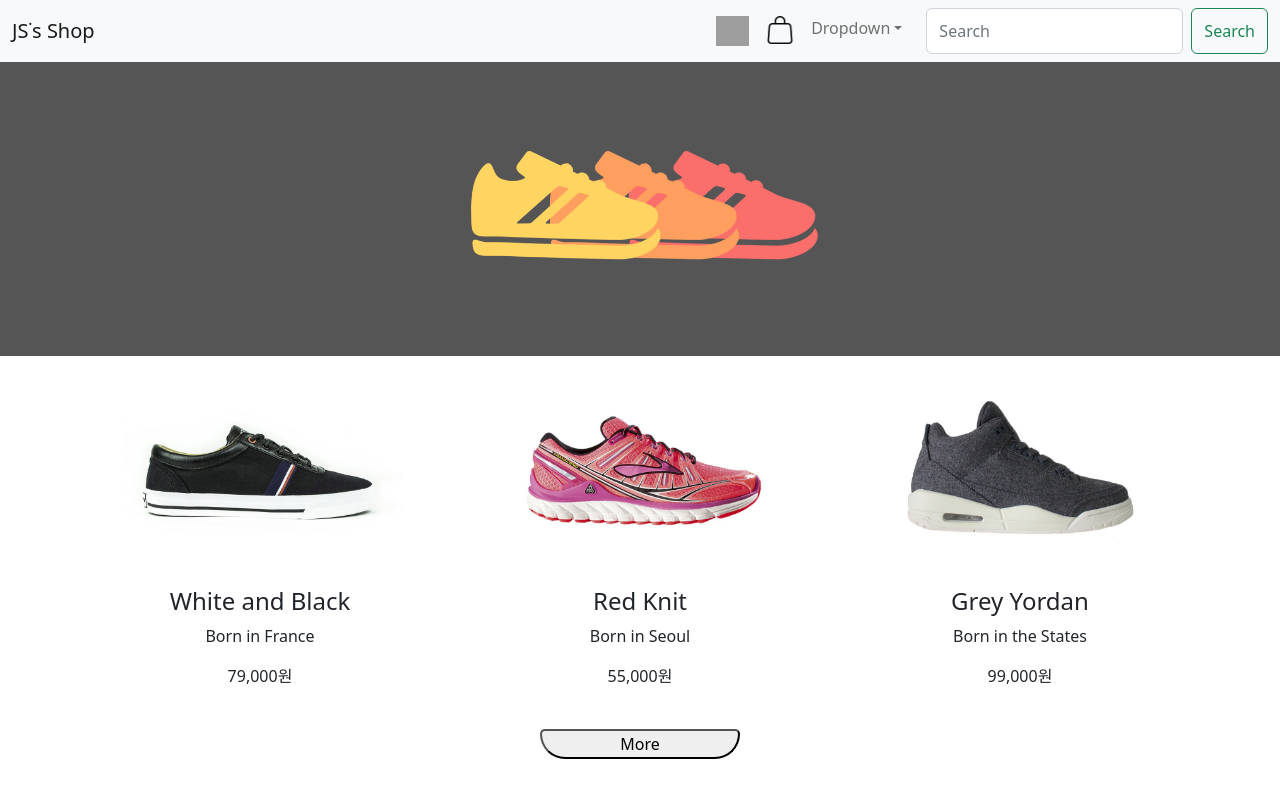
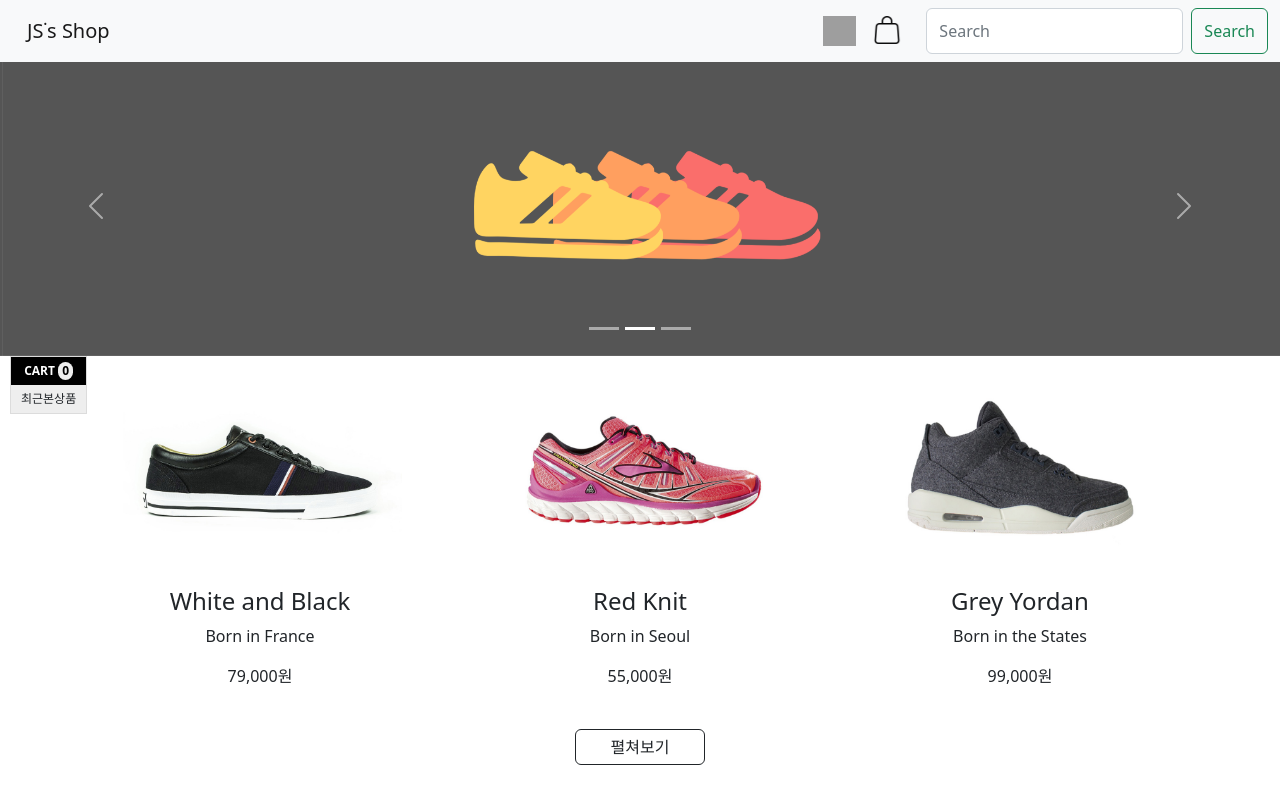
Before and after one commit to poyrison/JSshop, a React (Create React App) app: page / in a window 1280 px wide. Built offline with nearby package versions, Linux system fonts and the light colour scheme; grey boxes are pictures that could not be loaded.

Commit message:
최근 본 상품 UI 추가

```diff
--- a/src/App.css
+++ b/src/App.css
@@ -1,3 +1,7 @@
+body {
+  box-sizing: border-box;
+}
+
 .App {
   margin: 0;
   height: 100%;
@@ -13,8 +17,50 @@
   transition: opacity 0.5s;
 }
 
+.main-carousel {
+  z-index: -1;
+}
+
 .navbar {
   text-align: left;
+}
+
+.recent-item-box {
+  position: fixed;
+  left: 10px;
+  border: 1px solid #dcdcdc;
+  background-color: #eee;
+  display: flex;
+  z-index: 1;
+  flex-direction: column;
+}
+
+.recent-title {
+  padding: 5px 10px;
+  margin: 0;
+  font-size: 12px;
+}
+
+#recent-title-cart {
+  background-color: black;
+  color: white;
+  font-weight: bold;
+  cursor: pointer;
+}
+
+#recent-title-cart-num {
+  display: inline-block;
+  background-color: #eee;
+  color: black;
+  border-radius: 30px;
+  width: 15px;
+  height: 18px;
+}
+
+.recent-item {
+  padding: 10px 20px;
+  width: 20px;
+  height: 20px;
 }
 
 .main-bg {
@@ -22,6 +68,11 @@
   background-image: url("./../public/img/bg.png");
   background-size: cover;
   background-position: center;
+}
+
+#main-more-btn {
+  padding: 5px 35px;
+  margin-bottom: 30px;
 }
 
 .detail-body {
@@ -35,7 +86,11 @@
   left: 50%;
   transform: translate(-50%, 0);
   flex: 1;
-  margin-top: 10px;
+  margin-top: 30px;
+}
+
+.detail-tab {
+  padding: 20px;
 }
 
 .alert-icon {
@@ -43,6 +98,15 @@
   height: 22px;
   width: 22px;
   margin-right: 10px;
+}
+
+.item {
+  width: 80%;
+}
+
+.item:hover {
+  transform: scale(0.9);
+  transition: transform 0.5s;
 }
 
 .itemLine {
--- a/src/App.js
+++ b/src/App.js
@@ -9,21 +9,25 @@
 import Items from "./items.js";
 import Detail from "./routes/Detail.js";
 import Cart from "./routes/Cart.js";
+import Alert_icon from "./routes/Alert_icon.js";
+import Recent_item from "./routes/Recent_item.js";
 
 import Nav from "react-bootstrap/Nav";
 import Navbar from "react-bootstrap/Navbar";
-import NavDropdown from "react-bootstrap/NavDropdown";
 import Container from "react-bootstrap/Container";
 import Form from "react-bootstrap/Form";
 import Offcanvas from "react-bootstrap/Offcanvas";
-import Alert from "react-bootstrap/Alert";
-import Button from "react-bootstrap/Button";
+import Alert_b from "react-bootstrap/Alert";
+import Button_b from "react-bootstrap/Button";
+import Carousel from "react-bootstrap/Carousel";
+
+import Button_m from "@mui/material/Button";
 
 import Backdrop from "@mui/material/Backdrop";
 import CircularProgress from "@mui/material/CircularProgress";
 
 const MoreBtn = styled.button`
-  border-radius: 5px 5px 25px 25px;
+  border: 1px solid;
   width: 200px;
   margin-bottom: 30px;
 `;
@@ -31,8 +35,9 @@
 const MoreBtnAlert = styled.div`
   width: 50%;
   position: fixed;
+  display: flex;
   left: 50%;
-  top: 50%;
+  top: 45%;
   transform: translate(-50%, 0);
 `;
 
@@ -41,6 +46,7 @@
   const [dataClick, setDataClick] = useState(2);
   const [loadingIcon, setLoadingIcon] = useState(false);
   const [textAlert, setTextAlert] = useState(false);
+  const [alertFadeEnd, setAlertFadeEnd] = useState("");
 
   const BASKET_ITEM = useSelector((state) => state.item);
 
@@ -54,11 +60,24 @@
   useEffect(() => {
     const alertTimer = setTimeout(() => {
       setTextAlert(false);
-    }, 2000);
+    }, 3000);
     return () => {
       clearTimeout(alertTimer);
     };
   }, [textAlert]);
+
+  useEffect(() => {
+    const timer = setTimeout(() => {
+      setAlertFadeEnd("");
+    }, 2000);
+    return () => {
+      clearTimeout(timer);
+    };
+  }, [alertFadeEnd]);
+
+  useEffect(() => {
+    localStorage.setItem("watched", JSON.stringify([]));
+  });
 
   return (
     <div className="App">
@@ -78,7 +97,7 @@
                 onClick={() => {
                   navigate("/");
                 }}
-                style={{ cursor: "pointer" }}
+                style={{ cursor: "pointer", marginLeft: "15px" }}
               >
                 JS˙s Shop
               </Navbar.Brand>
@@ -128,21 +147,6 @@
                         <div className="cartItemsNum">{BASKET_ITEM.length}</div>
                       )}
                     </Nav.Link>
-                    <NavDropdown
-                      title="Dropdown"
-                      id={`offcanvasNavbarDropdown-expand-${expand}`}
-                    >
-                      <NavDropdown.Item href="#action3">
-                        Action
-                      </NavDropdown.Item>
-                      <NavDropdown.Item href="#action4">
-                        Another action
-                      </NavDropdown.Item>
-                      <NavDropdown.Divider />
-                      <NavDropdown.Item href="#action5">
-                        Something else here
-                      </NavDropdown.Item>
-                    </NavDropdown>
                   </Nav>
                   <Form className="d-flex">
                     <Form.Control
@@ -151,7 +155,7 @@
                       className="me-2"
                       aria-label="Search"
                     />
-                    <Button variant="outline-success">Search</Button>
+                    <Button_b variant="outline-success">Search</Button_b>
                   </Form>
                 </Offcanvas.Body>
               </Navbar.Offcanvas>
@@ -165,12 +169,28 @@
           path="/"
           element={
             <>
-              <div className="main-bg" />
+              <Carousel className="main-carousel">
+                <Carousel.Item>
+                  <div className="main-bg" />
+                </Carousel.Item>
+                <Carousel.Item>
+                  <div className="main-bg" />
+                </Carousel.Item>
+                <Carousel.Item>
+                  <div className="main-bg" />
+                </Carousel.Item>
+              </Carousel>
+              <Recent_item useNavigate={useNavigate} />
               <MoreBtnAlert>
                 {textAlert === true ? (
-                  <Alert variant={"warning"}>
+                  <Alert_b
+                    variant={"warning"}
+                    className={`start ${alertFadeEnd}`}
+                    style={{ flex: 1 }}
+                  >
+                    <Alert_icon />
                     <b>{`마지막 상품입니다.`}</b>
-                  </Alert>
+                  </Alert_b>
                 ) : null}
               </MoreBtnAlert>
               <Backdrop
@@ -183,7 +203,9 @@
                 <CircularProgress color="inherit" />
               </Backdrop>
               <Items shoes={shoes} navigate={navigate} gridStyle={gridStyle} />
-              <MoreBtn
+              <Button_b
+                id="main-more-btn"
+                variant="outline-dark"
                 onClick={() => {
                   setLoadingIcon(true);
                   setDataClick(dataClick + 1);
@@ -194,16 +216,23 @@
                     .then((result) => {
                       const newShoes = [...shoes, ...result.data];
                       setShoes(newShoes);
-                      setLoadingIcon(false);
+                      setTimeout(() => {
+                        setLoadingIcon(false);
+                      }, 300);
                     })
                     .catch(() => {
-                      setLoadingIcon(false);
+                      setTimeout(() => {
+                        setLoadingIcon(false);
+                      }, 300);
                       setTextAlert(true);
+                      setTimeout(() => {
+                        setAlertFadeEnd("end");
+                      }, 10);
                     });
                 }}
               >
-                More
-              </MoreBtn>
+                펼쳐보기
+              </Button_b>
             </>
           }
         />
@@ -228,7 +257,7 @@
               <div className="err-page">
                 <div className="err-page-child">⚠</div>
                 <h1 className="err-page-child">알 수 없는 페이지입니다.</h1>
-                <Button
+                <Button_b
                   className="err-page-child"
                   onClick={() => {
                     navigate(-1);
@@ -236,7 +265,7 @@
                   variant="info"
                 >
                   이전 페이지로
-                </Button>
+                </Button_b>
               </div>
             </>
           }
--- a/src/items.js
+++ b/src/items.js
@@ -19,9 +19,9 @@
               <img
                 // public 폴더에 img를 두고 사용할 때의 권장 방법
                 src={process.env.PUBLIC_URL + `/img/shoes${i}.jpg`}
-                style={{ width: "80%" }}
                 alt={`${shoes[i].title}`}
                 title={`${shoes[i].title}`}
+                className="item"
               />
               <h4 style={{ marginTop: "20px" }}>{shoes[i].title}</h4>
               <p>{shoes[i].content}</p>
--- /dev/null
+++ b/src/routes/Alert_icon.js
@@ -0,0 +1,17 @@
+function Alert_icon() {
+  return (
+    <>
+      <svg
+        className="MuiSvgIcon-root MuiSvgIcon-fontSizeInherit css-1cw4hi4 alert-icon"
+        focusable="false"
+        aria-hidden="true"
+        viewBox="0 0 24 24"
+        data-testid="SuccessOutlinedIcon"
+      >
+        <path d="M20,12A8,8 0 0,1 12,20A8,8 0 0,1 4,12A8,8 0 0,1 12,4C12.76,4 13.5,4.11 14.2, 4.31L15.77,2.74C14.61,2.26 13.34,2 12,2A10,10 0 0,0 2,12A10,10 0 0,0 12,22A10,10 0 0, 0 22,12M7.91,10.08L6.5,11.5L11,16L21,6L19.59,4.58L11,13.17L7.91,10.08Z"></path>
+      </svg>
+    </>
+  );
+}
+
+export default Alert_icon;
--- a/src/routes/Detail_nav.js
+++ b/src/routes/Detail_nav.js
@@ -22,7 +22,7 @@
   }, [tabState]);
 
   return (
-    <div className={`start ${tabFade}`}>
+    <div className={`start ${tabFade} detail-tab`}>
       {
         [<div>상세설명인것</div>, <div>리뷰인것</div>, <div>Q&A인것</div>][
           tabState
--- /dev/null
+++ b/src/routes/Recent_item.js
@@ -0,0 +1,27 @@
+function Recent_item({ useNavigate }) {
+  const navigate = useNavigate();
+  return (
+    <>
+      <div className="recent-item-box">
+        <p
+          className="recent-title"
+          id="recent-title-cart"
+          onClick={() => {
+            navigate("/cart");
+          }}
+        >
+          CART <div id="recent-title-cart-num">0</div>
+        </p>
+        <p className="recent-title">최근본상품</p>
+      </div>
+      {/* <img
+          className="recent-item"
+          src={process.env.PUBLIC_URL + `/img/shoes0.jpg`}
+        >
+          1
+        </img> */}
+    </>
+  );
+}
+
+export default Recent_item;
```
Also changed, not shown: src/routes/Cart.js (+4 -5 lines), src/routes/Detail.js (+5 -19 lines).
